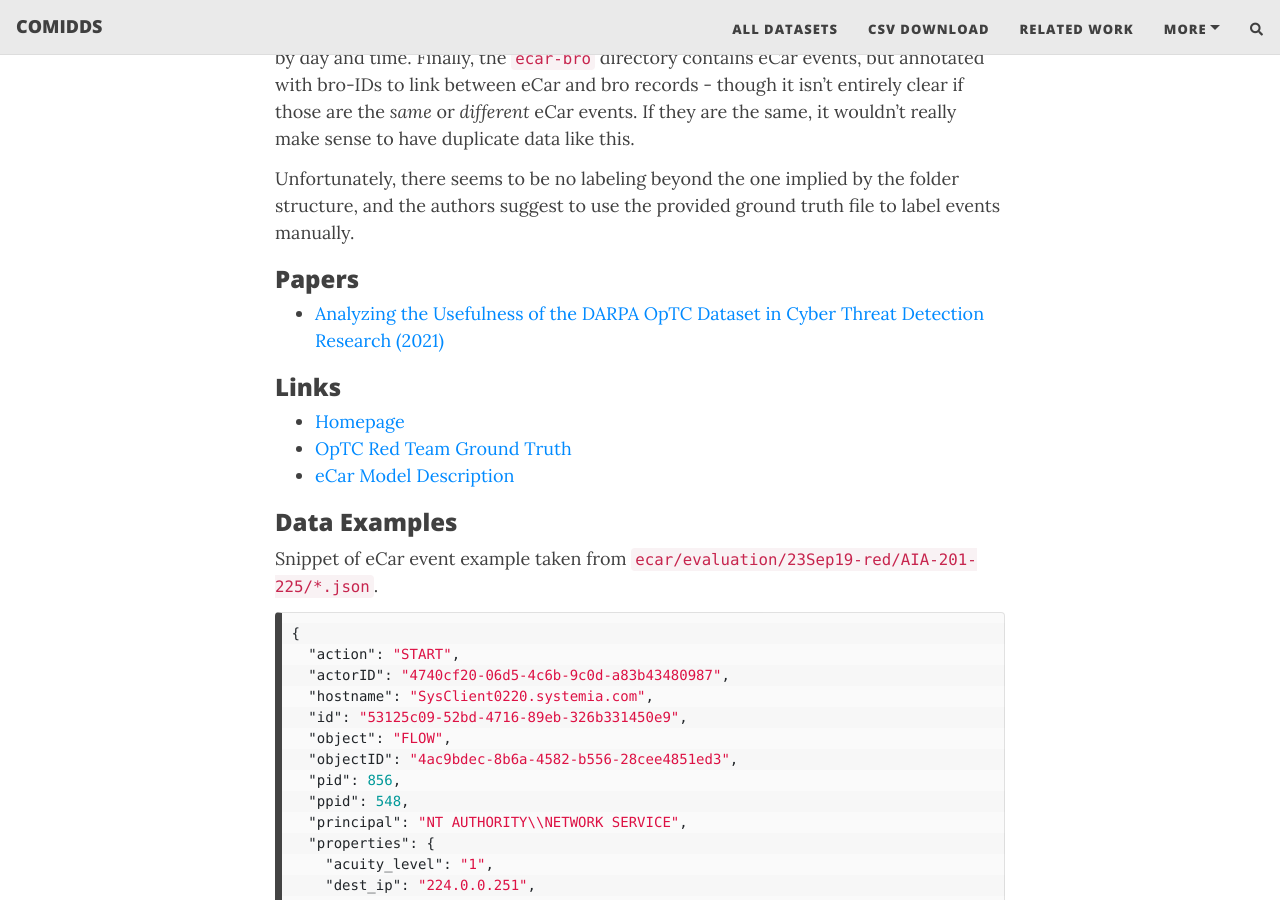
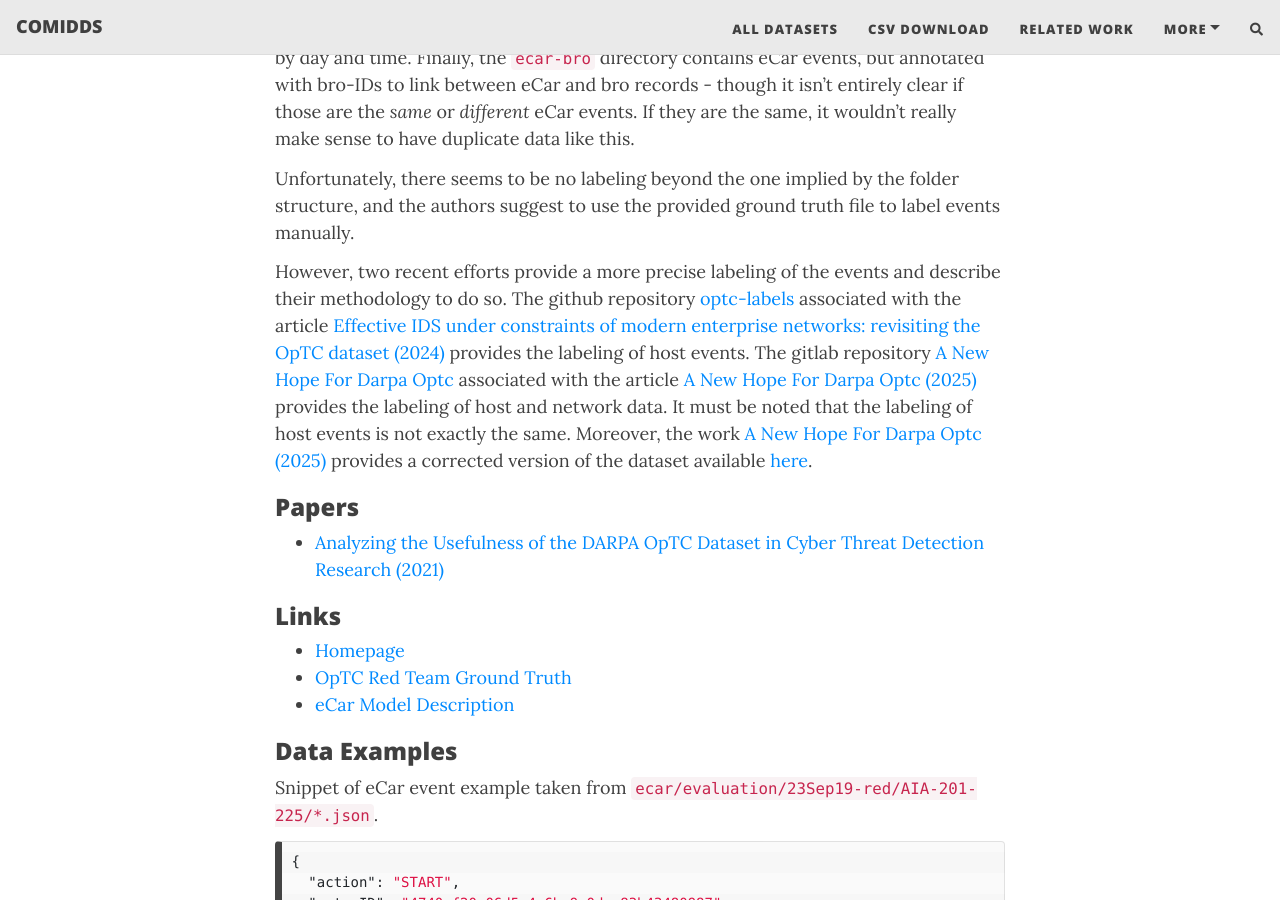
Before and after one commit to fkie-cad/COMIDDS, a Jekyll site: the page built from content/datasets/optc.md, in a window 1280 px wide and 900 px high, scrolled down 2120 px. Built offline with Jekyll 4.4.1, drawn with Linux system fonts in a browser that asks for light colours; nearby versions of some CDN libraries; comment, search, counter and statistics services are not loaded.

Commit message:
Optc update (#101)
* Update optc.md

Add references to two recent efforts to label the events of DARPA OpTC

* Minor reformatting

---------

Co-authored-by: Maspital <philippschlipper@gmail.com>

```diff
--- a/content/datasets/optc.md
+++ b/content/datasets/optc.md
@@ -74,6 +74,12 @@ If they are the same, it wouldn't really make sense to have duplicate data like
 
 Unfortunately, there seems to be no labeling beyond the one implied by the folder structure, and the authors suggest to
 use the provided ground truth file to label events manually.
+
+However, two recent efforts provide a more precise labeling of the events and describe their methodology to do so.
+The github repository [optc-labels](https://github.com/AT03380/optc-labels) associated with the article [Effective IDS under constraints of modern enterprise networks: revisiting the OpTC dataset (2024)](https://doi.org/10.1109/CIoT63799.2024.10757066) provides the labeling of host events.
+The gitlab repository [A New Hope For Darpa Optc](https://gitlab.inria.fr/fmajorcz/a_new_hope_for_darpa_optc/-/tree/main/labelling) associated with the article [A New Hope For Darpa Optc (2025)](https://inria.hal.science/hal-05474126/) provides the labeling of host and network data.
+It must be noted that the labeling of host events is not exactly the same.
+Moreover, the work [A New Hope For Darpa Optc (2025)](https://inria.hal.science/hal-05474126/) provides a corrected version of the dataset available [here](https://entrepot.recherche.data.gouv.fr/dataset.xhtml?persistentId=doi:10.57745/UXCWOC).
 
 ### Papers
 
```
